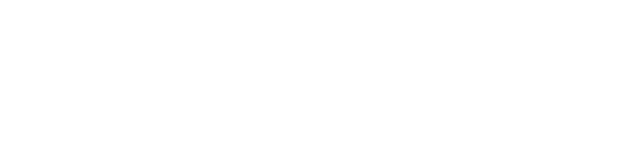
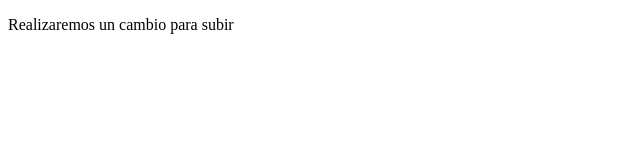
Before and after one commit to miguxxlh/pagina_basica2, a plain HTML site: page index.html in a window 1280 px wide. Shown: the whole page, without its empty margins (0-640 px from the left). Drawn offline with Linux system fonts and the light colour scheme.

Commit message:
cambio 1

```diff
--- a/index.html
+++ b/index.html
@@ -6,6 +6,6 @@
     <title>Hola mundo</title>
 </head>
 <body>
-
+    <p>Realizaremos un cambio para subir</p>
 </body>
 </html>
```
